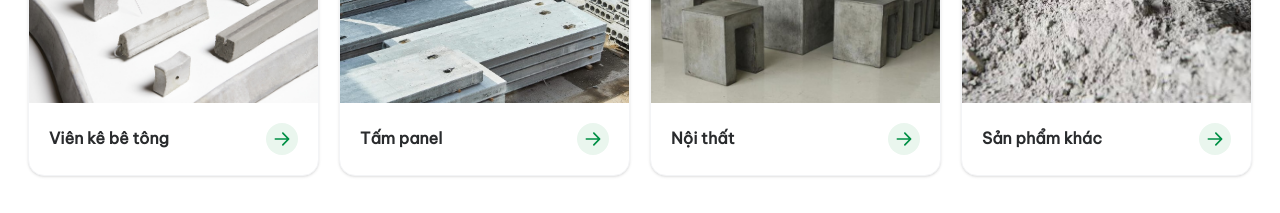
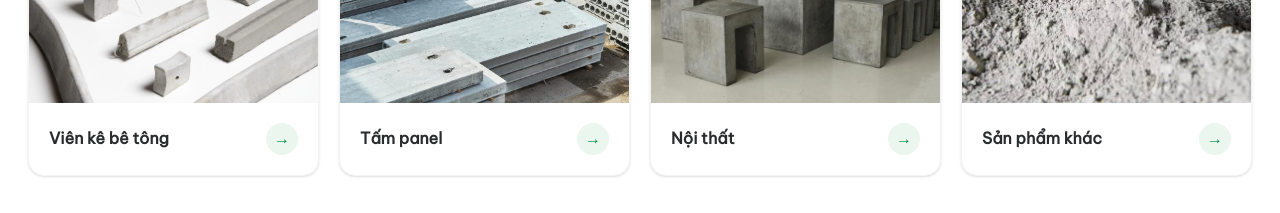
Before and after one commit to spjk1910/UHPC-Viet, a React app in the folder frontend/: page / in a window 1280 px wide. Shown: the part 980-1193 px from the top of the page. Built offline with nearby package versions, Linux system fonts and the light colour scheme; no server answers; the HTML template or start-up script is replaced by a standard one.

Commit message:
Revert "enhance arrow vector"
This reverts commit 95530d2270274178785fef1da597bc4e80f3381f.

```diff
--- a/frontend/src/assets/icons/ArrowRightIcon.jsx
+++ /dev/null
@@ -1,14 +0,0 @@
-function ArrowRightIcon({ className = 'h-5 w-5' }) {
-  return (
-    <svg
-      viewBox="0 0 24 24"
-      className={className}
-      fill="currentColor"
-      aria-hidden="true"
-    >
-      <path d="M12.2929 4.29289c.3905-.39052 1.0237-.39052 1.4142 0l7 7.00001c.3905.3905.3905 1.0237 0 1.4142l-7 7c-.3905.3905-1.0237.3905-1.4142 0-.3905-.3905-.3905-1.0237 0-1.4142L17.5858 13H4a1 1 0 1 1 0-2h13.5858l-5.2929-5.29289c-.3905-.39053-.3905-1.02369 0-1.41422Z" />
-    </svg>
-  )
-}
-
-export default ArrowRightIcon
--- a/frontend/src/shared/components/CardGridSection/CardGridSection.jsx
+++ b/frontend/src/shared/components/CardGridSection/CardGridSection.jsx
@@ -2,7 +2,6 @@ import { useCallback, useEffect, useRef, useState } from 'react'
 import { Link } from 'react-router-dom'
 import { useTranslation } from 'react-i18next'
 
-import ArrowRightIcon from '../../../assets/icons/ArrowRightIcon'
 import ImagePlaceholder from '../ImagePlaceholder/ImagePlaceholder'
 
 function CardGridSection({
@@ -82,7 +81,7 @@ function CardGridSection({
         <span className="font-semibold text-dark">{item.title}</span>
 
         <span className="flex h-8 w-8 shrink-0 items-center justify-center rounded-full bg-brand-50 text-brand-600">
-          <ArrowRightIcon className="h-5 w-5" />
+          →
         </span>
       </div>
     </Link>
```
